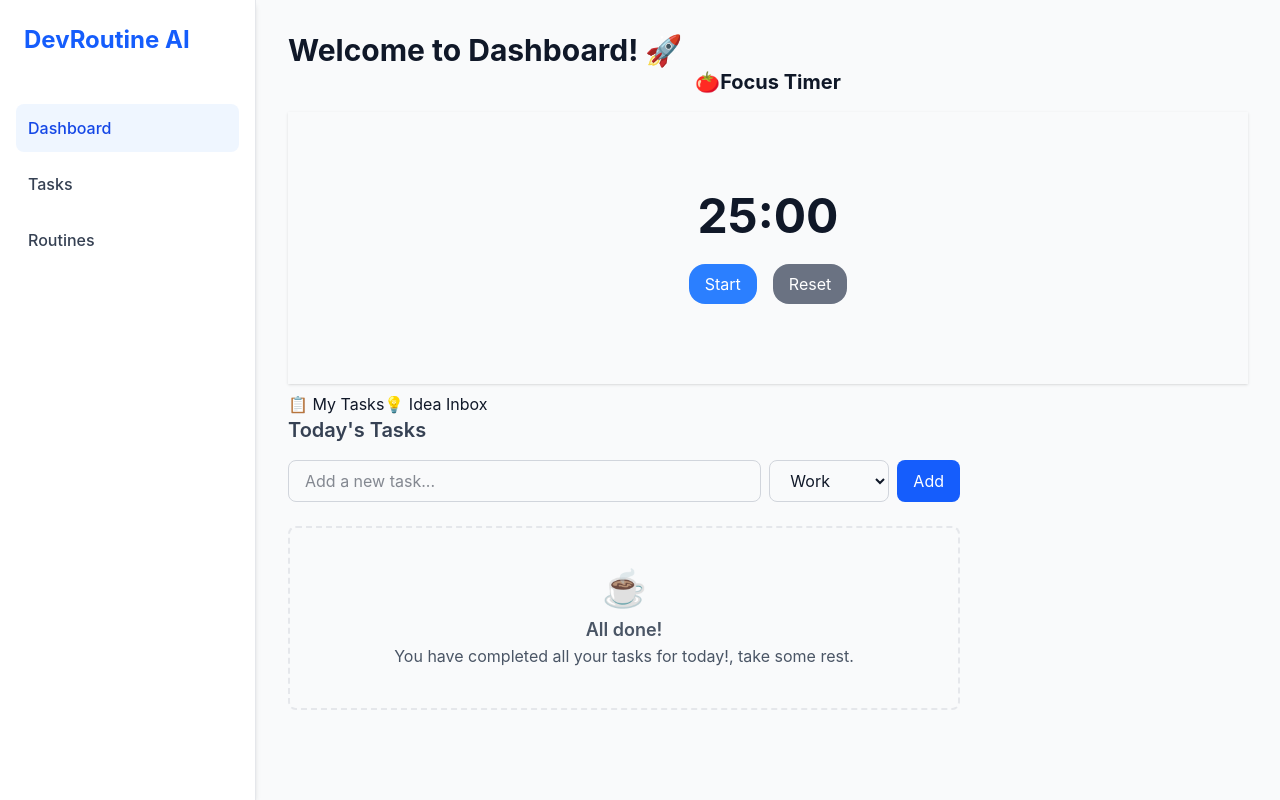
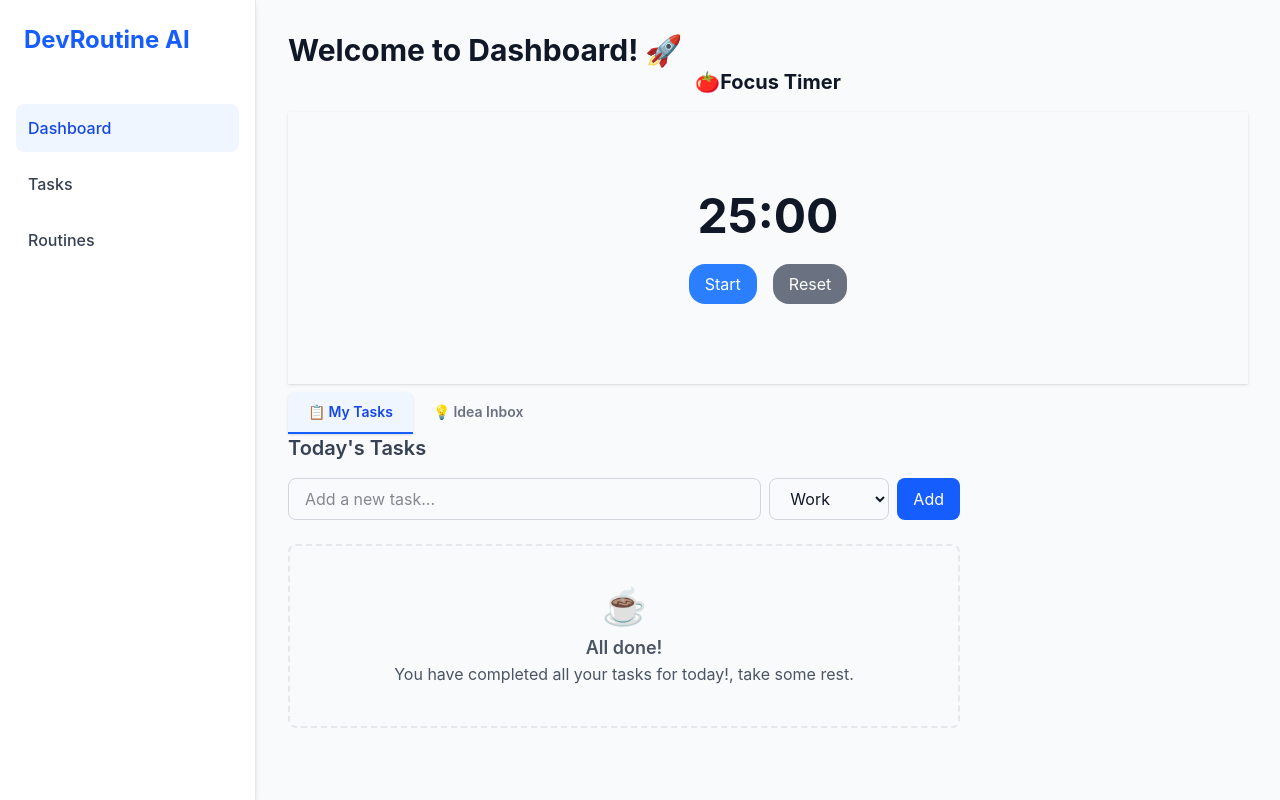
Before and after one commit to jacob4521/dev-routine-app, a React (Vite) app: page / in a window 1280 px wide. Built offline with nearby package versions, Linux system fonts and the light colour scheme.

Commit message:
Add styles to the tabs buttons

```diff
--- a/src/App.jsx
+++ b/src/App.jsx
@@ -152,8 +152,19 @@ function App() {
         <PomodoroTimer />
 
         <div>
-          <button onClick={() => setActiveTab("tasks")}>📋 My Tasks</button>
-          <button onClick={() => setActiveTab("ideas")}>💡 Idea Inbox</button>
+          <button
+            className={`px-5 py-2.5 font-semibold text-sm rounded-t-lg transition-all duration-200 ${activeTab === "tasks" ? "bg-blue-50 text-blue-700 border-b-2 border-blue-600 shadow-sm" : "text-gray-500 hover:text-gray-700 hover:bg-gray-50"}`}
+            onClick={() => setActiveTab("tasks")}
+          >
+            📋 My Tasks
+          </button>
+
+          <button
+            className={`px-5 py-2.5 font-semibold text-sm rounded-t-lg transition-all duration-200 ${activeTab === "ideas" ? "bg-blue-50 text-blue-700 border-b-2 border-blue-600 shadow-sm" : "text-gray-500 hover:text-gray-700 hover:bg-gray-50"}`}
+            onClick={() => setActiveTab("ideas")}
+          >
+            💡 Idea Inbox
+          </button>
         </div>
 
         {activeTab === "tasks" && (
```
